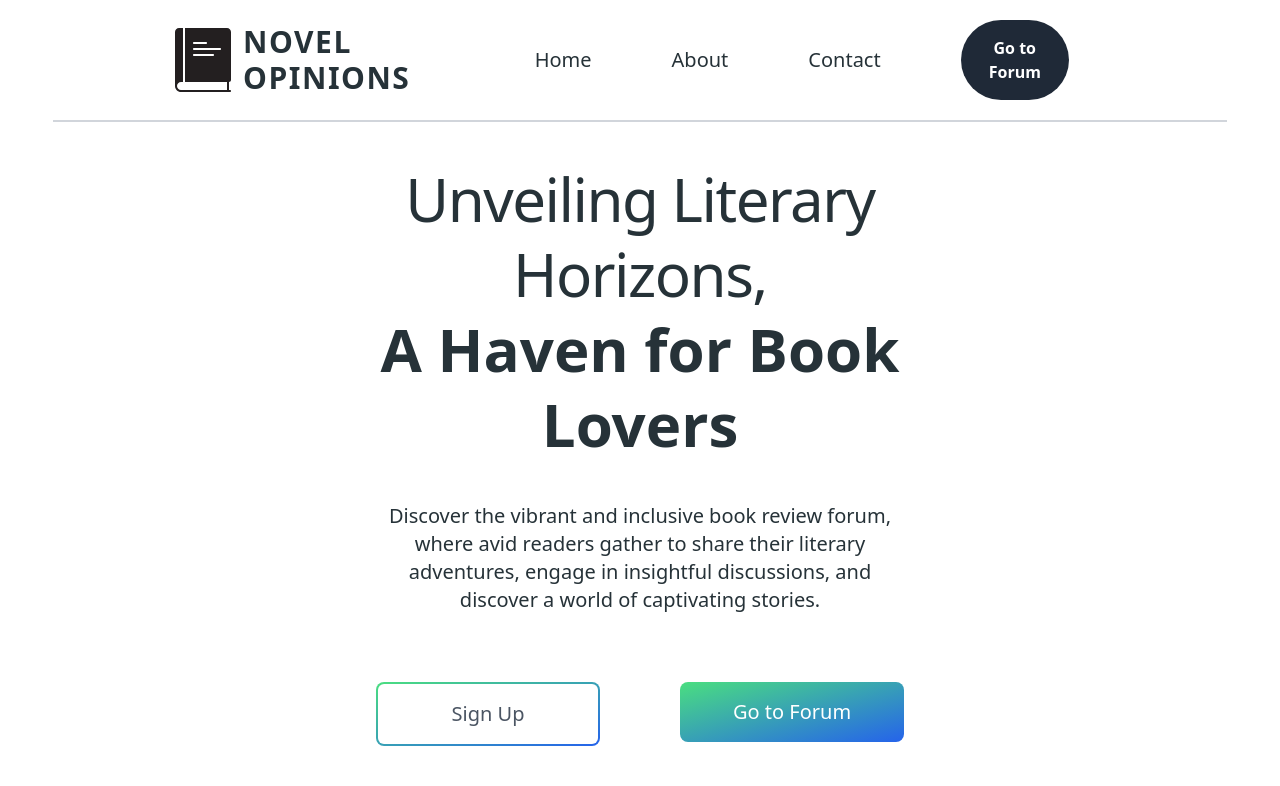
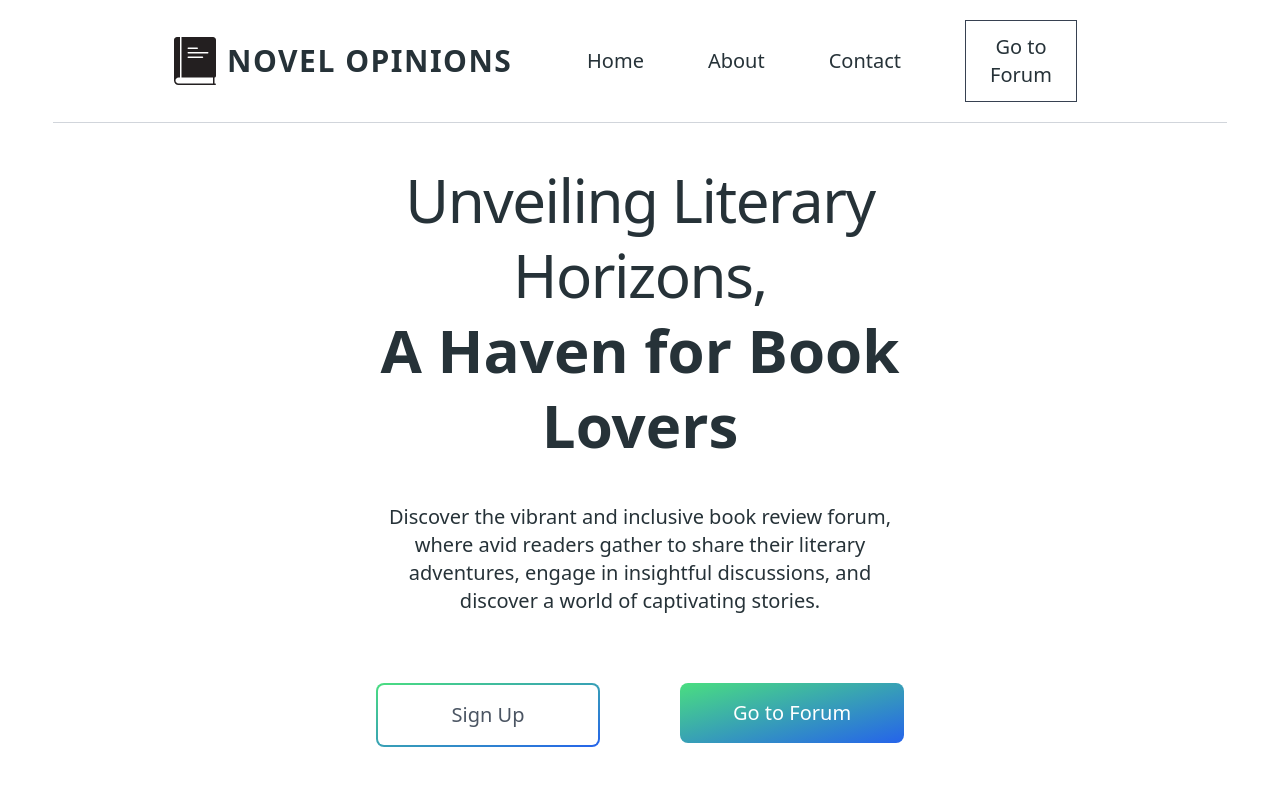
Before and after one commit to PatrickLisiecki/book-review-forum, a React (Vite) app: page / in a window 1280 px wide. Shown: the top 786 px of the page. Built offline with nearby package versions, Linux system fonts and the light colour scheme.

Commit message:
Adjusted logo size and added hover effects

```diff
--- a/src/pages/Homepage/HomepageNavbar.jsx
+++ b/src/pages/Homepage/HomepageNavbar.jsx
@@ -3,12 +3,12 @@ import React from "react";
 
 export default function HomepageNavbar() {
     return (
-        <div className="w-11/12 mx-auto border-b-2 border-gray-300 top-0">
+        <div className="w-11/12 mx-auto border-b border-gray-300 top-0">
             <div className="w-10/12 p-5 mx-auto flex justify-between">
                 <div className="w-full flex justify-start items-center">
                     <div className="flex flex-row items-center gap-2">
                         <img
-                            className="w-16 h-16"
+                            className="w-12 h-12"
                             src="src/assets/images/darkLogo.svg"
                             alt="Logo"
                         />
@@ -19,26 +19,26 @@ export default function HomepageNavbar() {
                 </div>
                 <div className="w-full">
                     <ul className="w-full flex flex-row justify-end items-center text-xl text-midnight">
-                        <li className="px-10 hover:text-blue-500">
+                        <li className="px-8 hover:text-sky-500">
                             <Link to="/">
                                 <span>Home</span>
                             </Link>
                         </li>
-                        <li className="px-10 hover:text-blue-500">
+                        <li className="px-8 hover:text-sky-500">
                             <Link to="/about">
                                 <span>About</span>
                             </Link>
                         </li>
-                        <li className="px-10 hover:text-blue-500">
+                        <li className="px-8 hover:text-sky-500">
                             <Link to="/contact">
                                 <span>Contact</span>
                             </Link>
                         </li>
-                        <li className="px-10">
+                        <li className="px-8">
                             <Link to="/forums">
                                 <button
                                     type="button"
-                                    className="text-white bg-gray-800 text-base font-semibold rounded-full px-7 py-4 hover:bg-gray-700 focus:outline-none focus:ring-4 focus:ring-gray-300"
+                                    className="px-6 py-3 border border-gray-700 hover:border-sky-500 hover:text-sky-500 hover:-translate-y-[2px] focus:outline-none"
                                 >
                                     Go to Forum
                                 </button>
```
